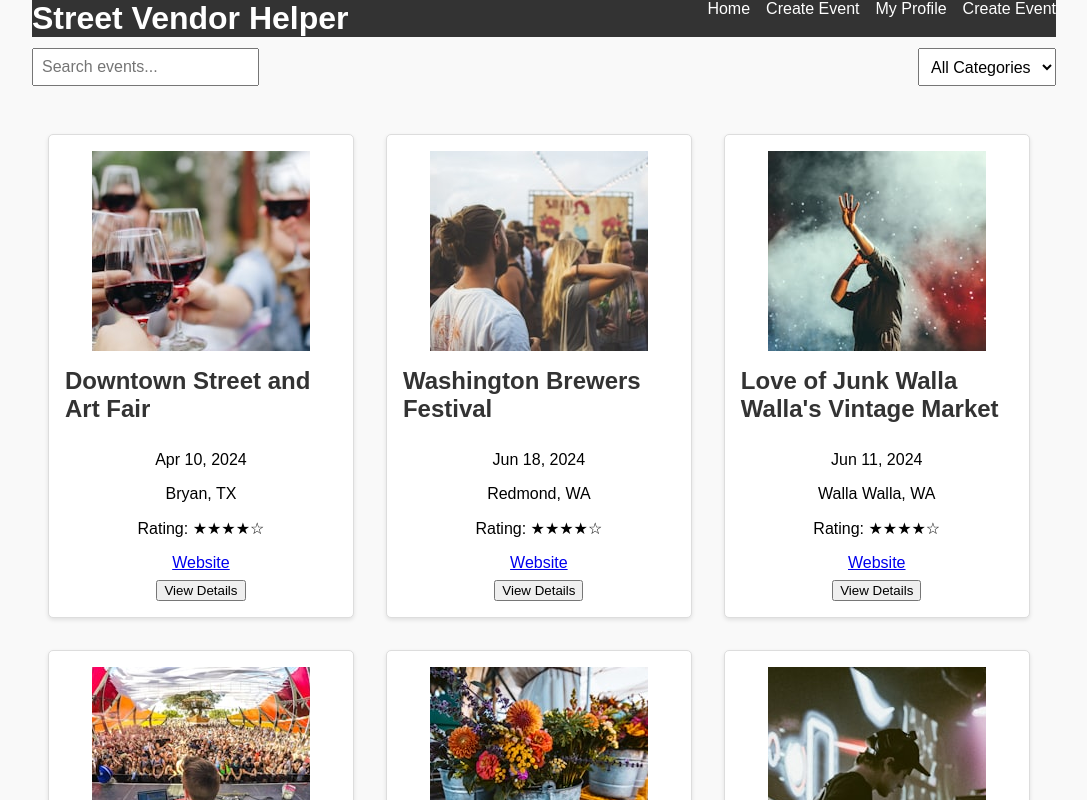
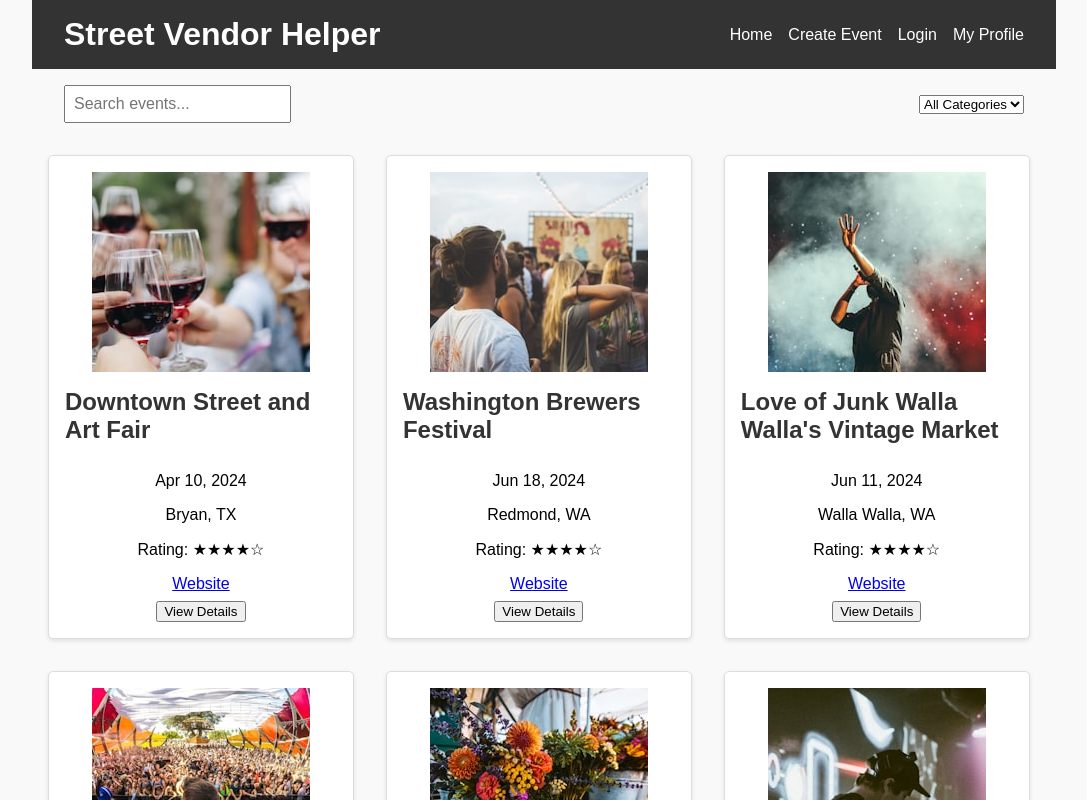
Before and after one commit to theodrackett/svh, a React (Vite) app in the folder src/svh_frontend/: page / in a window 1280 px wide. Shown: the top 800 px of the page, without its empty margins (96-1183 px from the left). Built offline with nearby package versions, Linux system fonts and the light colour scheme.

Commit message:
Style Home page

```diff
--- a/src/svh_frontend/src/components/Categories.jsx
+++ b/src/svh_frontend/src/components/Categories.jsx
@@ -1,11 +1,14 @@
 function Categories() {
     return (
-        <select>
-        <option value="all">All Categories</option>
-        <option value="food">Food</option>
-        <option value="clothing">Clothing</option>
-        <option value="crafts">Crafts</option>
-      </select>
+      <div>
+        <select className="categories">
+          <option value="all">All Categories</option>
+          <option value="food">Food</option>
+          <option value="clothing">Clothing</option>
+          <option value="crafts">Crafts</option>
+        </select>
+      </div>
+
     )
 }
 
--- a/src/svh_frontend/src/components/Header.jsx
+++ b/src/svh_frontend/src/components/Header.jsx
@@ -1,19 +1,18 @@
 import { Link } from "react-router-dom";
 
 function Header() {
-    return (<header>
-    <div className="container nav-container">
+    return (
+    <header>
         <h1>Street Vendor Helper</h1>
-        <nav>
+        <nav className="nav">
             <ul>
                 <li><Link to="/">Home</Link></li>
                 <li><Link to="/create-event">Create Event</Link></li>
+                <li><Link to="/login">Login</Link></li>
                 <li><Link to="/my-profile">My Profile</Link></li>
-                <li><Link to="/login">Create Event</Link></li>
             </ul>
         </nav>
-    </div>
-</header>)
+    </header>)
 }
 
 export default Header;
--- a/src/svh_frontend/src/components/Home.jsx
+++ b/src/svh_frontend/src/components/Home.jsx
@@ -4,7 +4,7 @@ import Header from "./Header";
 import Footer from "./Footer";
 import Event from "./Event";
 import EventDetail from "./EventDetail ";
-import Search from "./Search";
+import TopBar from "./TopBar";
 
 function Home() {
 
@@ -310,16 +310,16 @@ function Home() {
     <Event event={event} onClick={handleEventDetailsClick} />
     ))}</>
 
-  let searchBar = <Search />
+  let topBar = <TopBar />
   if (selectedEvent) {
     content = <EventDetail event={selectedEvent} />;
-    searchBar = <></>;
+    topBar = <></>;
   }
 
   return (
       <div className="container">
         <Header />
-        {searchBar}
+        {topBar}
         <section className="event-listings">
           {content}
         </section>
--- a/src/svh_frontend/src/components/Search.jsx
+++ b/src/svh_frontend/src/components/Search.jsx
@@ -1,11 +1,9 @@
-import Categories from "./Categories";
 
 function Search() {
     return (
-        <section className="search-filter">
+      <div className="search-filter">
         <input type="text" placeholder="Search events..." />
-        <Categories />
-      </section>
+      </div>
     )
 }
 
--- /dev/null
+++ b/src/svh_frontend/src/components/TopBar.jsx
@@ -0,0 +1,13 @@
+import Search from "./Search";
+import Categories from "./Categories";
+
+const TopBar = () => {
+    return (
+        <div className="top-bar">
+            <Search />
+            <Categories />
+        </div>
+    )
+}
+
+export default TopBar;
--- a/src/svh_frontend/src/index.scss
+++ b/src/svh_frontend/src/index.scss
@@ -6,9 +6,14 @@ body {
 }
 
 header {
+  display: flex;
+  align-items: center;
+  justify-content: space-between;
   background-color: #333;
   color: #fff;
-  padding: 1rem 0;
+  padding: 1rem 2rem;
+  width: 100%;
+  box-sizing: border-box;
 }
 
 .container {
@@ -17,30 +22,18 @@ header {
   margin-bottom: 1rem;
 }
 
-.nav-container {
-  background-color: #333;
-  position: fixed;
-  top: 0;
-  width: 100%;
-}
-
 header h1 {
   margin: 0;
-  display: inline-block;
-}
-
-nav {
-  float: right;
 }
 
 nav ul {
+  display: flex;
   list-style: none;
   margin: 0;
   padding: 0;
 }
 
 nav ul li {
-  display: inline;
   margin-left: 1rem;
 }
 
@@ -57,11 +50,19 @@ main {
   padding: 2rem 0;
 }
 
+.top-bar {
+  display: flex;
+  align-items: center;
+  justify-content: space-between;
+  padding: 1rem 2rem;
+}
+
 .search-filter {
-  margin-top: 1rem;
   display: flex;
-  justify-content: space-between;
-  margin-bottom: 2rem;
+}
+
+.categories {
+  display: flex;
 }
 
 .search-filter input[type="text"], .search-filter select {
```
